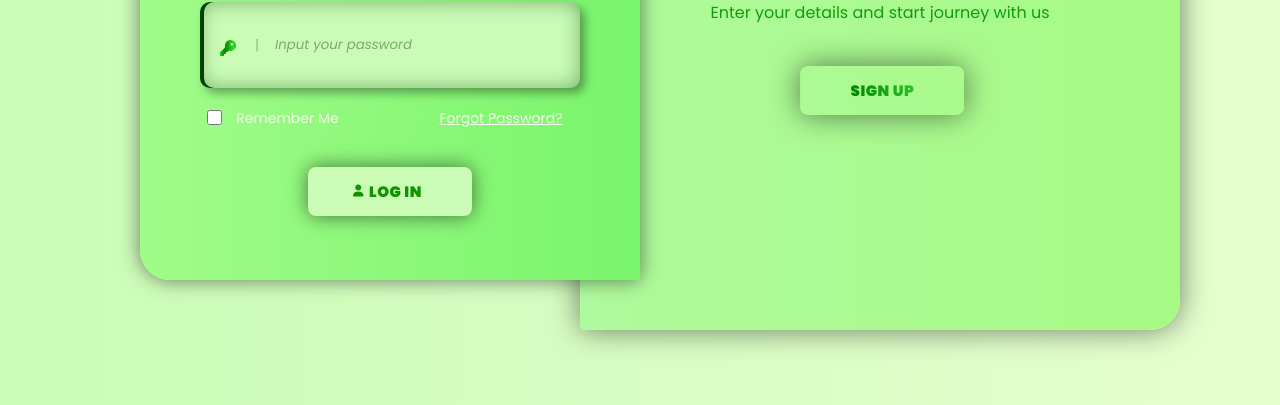
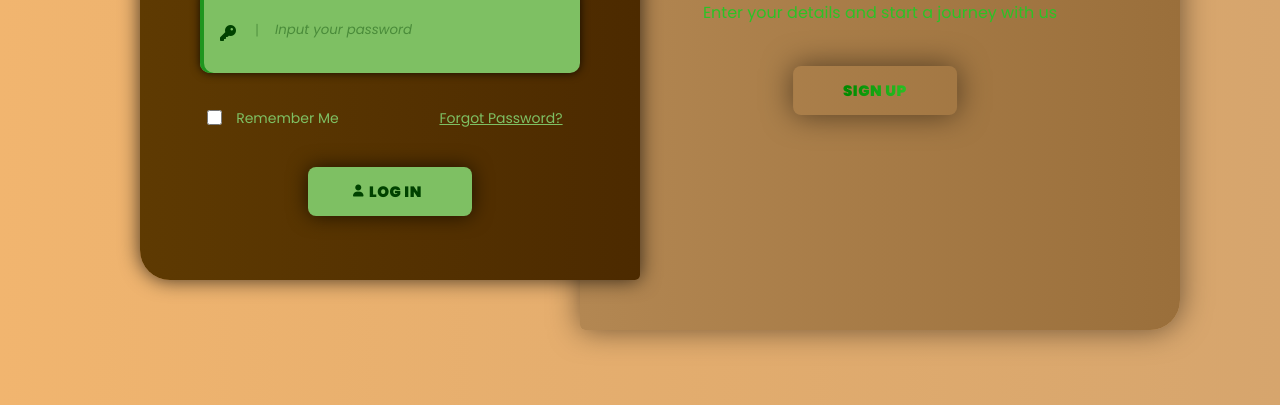
Before and after one commit to EmpireTech-Internship-Program/internship-program-ui-lazaro, a plain HTML site: page Project/Login/index.html in a window 1280 px wide. Shown: the part 395-800 px from the top of the page. Drawn offline with Linux system fonts and the light colour scheme; files whose address does not match are found by name.

Commit message:
Forgot Password/Password Reset update

```diff
--- a/Project/index.html
+++ b/Project/Login/index.html
@@ -4,14 +4,15 @@
 <head>
     <meta charset="UTF-8">
     <meta name="viewport" content="width=device-width, initial-scale=1.0">
-    <link rel="stylesheet" href="css/styles.css">
+    <link rel="stylesheet" href="../css/styles.css">
     <link rel="stylesheet" href="https://cdnjs.cloudflare.com/ajax/libs/font-awesome/6.5.1/css/all.min.css">
-    <title>Welcome - Empire</title>
+    <link rel="icon" type="image/png" href="../images/Logo-BrownBG.png">
+    <title>Welcome - Empire Finance Network</title>
 </head>
 
 <body>
 
-    <div class="container1">
+    <div class="container">
         <div class="login-container">
             <form>
                 <h1>Login Please</h1>
@@ -31,7 +32,7 @@
                         <input type="checkbox" class="checkbox">
                         Remember Me
                     </label>
-                    <a href="#">Forgot Password?</a>
+                    <a href="../Login/index_recovery.html">Forgot Password?</a>
                 </div>
                 <button type="submit">
                     <i class="fa-solid fa-user"></i>
@@ -40,10 +41,10 @@
             </form>
         </div>
     </div>
-    <div class="container2" id="container">
+    <div class="toggle-container" id="container">
         <div class="signUp-container">
             <h1>Welcome!</h1>
-            <p>Enter your details and start journey with us</p>
+            <p>Enter your details and start a journey with us</p>
             <button>Sign Up</button>
         </div>
     </div>
--- /dev/null
+++ b/Project/css/PasswordReset.css
@@ -0,0 +1,120 @@
+@import url('https://fonts.googleapis.com/css2?family=Poppins:ital,wght@0,100;0,200;0,300;0,400;0,500;0,600;0,700;0,800;0,900;1,100;1,200;1,300;1,400;1,500;1,600;1,700;1,800;1,900&display=swap');
+
+* {
+    margin: 0;
+    padding: 0;
+    box-sizing: border-box;
+    font-family: 'Poppins', sans-serif;
+}
+
+body {
+    background-color: #5e3a02;
+    background: linear-gradient(to right, #f1b56f, #d6a56d);
+    display: flex;
+    align-items: center;
+    justify-content: center;
+    flex-direction: column;
+    height: 100vh;
+}
+
+/* Box */
+
+.container {
+    display: flex;
+    align-items: center;
+    justify-content: center;
+    flex-direction: column;
+    background-color: #5e3a02;
+    background: linear-gradient(to right, #5e3a02, #4c2a00);
+    width: 500px;
+    max-width: 100%;
+    min-height: 500px;
+    border-radius: 30px 5px;
+    position: absolute;
+    box-shadow: 0 0 20px rgba(0, 0, 0, 0.514);
+}
+
+.container form {
+    display: flex;
+    align-items: center;
+    justify-content: center;
+    flex-direction: column;
+}
+
+/* Title */
+
+.container h1 {
+    color: #2cc226;
+    display: flex;
+    transform: translateY(-50px);
+}
+
+/* Input box */
+
+.container .input-box {
+    position: relative;
+    width: 380px;
+    padding: 20px;
+    margin: 8px;
+    border: 0;
+    border-radius: 10px;
+    outline: none;
+    background-color: #7ec063;
+    box-shadow: 0 0 20px rgba(0, 0, 0, 0.35);
+    transform: translateY(-15px);
+}
+
+/* Input */
+
+.container input {
+    width: 300px;
+    margin: 8px 50px;
+    border: 0;
+    outline: none;
+    background-color: transparent;
+}
+
+.container .input-box input::placeholder {
+    font-style: italic;
+    color: #0042004d;
+}
+
+/* Input box icon */
+
+.container i {
+    position: absolute;
+    left: 20px;
+    top: 50%;
+    transform: translateY(-5px);
+    color: #004200;
+}
+
+/* Separator ("|") between icon and input box */
+
+.container .input-box p {
+    position: absolute;
+    left: 55px;
+    top: 50%;
+    transform: translateY(-10px);
+    font-size: 14px;
+    color: #0042004d;
+}
+
+/* 'Continue' button */
+
+.container button {
+    display: flex;
+    background-color: #7ec063;
+    color: #004200;
+    font-size: 15px;
+    padding: 13px 40px;
+    margin: 0;
+    border: 0;
+    border-radius: 8px;
+    font-weight: 900;
+    letter-spacing: 0.5px;
+    text-transform: uppercase;
+    cursor: pointer;
+    box-shadow: 0 0 20px rgba(0, 0, 0, 0.541);
+    transform: translateY(25px);
+}
--- /dev/null
+++ b/Project/css/passwordRecovery.css
@@ -0,0 +1,127 @@
+@import url('https://fonts.googleapis.com/css2?family=Poppins:ital,wght@0,100;0,200;0,300;0,400;0,500;0,600;0,700;0,800;0,900;1,100;1,200;1,300;1,400;1,500;1,600;1,700;1,800;1,900&display=swap');
+
+* {
+    margin: 0;
+    padding: 0;
+    box-sizing: border-box;
+    font-family: 'Poppins', sans-serif;
+}
+
+body {
+    background-color: #f1b56f;
+    background: linear-gradient(to right, #f1b56f, #d6a56d);
+    display: flex;
+    align-items: center;
+    justify-content: center;
+    flex-direction: column;
+    height: 100vh;
+}
+
+/* Box */
+
+.container {
+    display: flex;
+    align-items: center;
+    justify-content: center;
+    flex-direction: column;
+    background-color: #5e3a02;
+    background: linear-gradient(to right, #5e3a02, #4c2a00);
+    width: 500px;
+    max-width: 100%;
+    min-height: 400px;
+    border-radius: 30px 5px;
+    position: absolute;
+    box-shadow: 0 0 20px rgba(0, 0, 0, 0.514);
+}
+
+.container form {
+    display: flex;
+    align-items: center;
+    justify-content: center;
+    flex-direction: column;
+}
+
+/* Title */
+
+.container h1 {
+    color: #2cc226;
+    display: flex;
+    transform: translateY(-30px);
+}
+
+/* Subtitle */
+
+.container p {
+    color: #2cc226;
+    display: flex;
+    transform: translateY(-20px);
+}
+
+/* Input box */
+
+.container .input-box {
+    position: relative;
+    width: 380px;
+    padding: 20px;
+    margin: 8px;
+    border: 0;
+    border-radius: 10px;
+    outline: none;
+    background-color: #7ec063;
+    box-shadow: 0 0 20px rgba(0, 0, 0, 0.685);
+}
+
+/* Input */
+
+.container input {
+    width: 300px;
+    margin: 8px 55px;
+    border: 0;
+    outline: none;
+    background-color: transparent;
+}
+
+.container input::placeholder {
+    font-style: italic;
+    color: #0042006b;
+}
+
+/* Input box icon */
+
+.container i {
+    position: absolute;
+    left: 20px;
+    top: 50%;
+    transform: translateY(-5px);
+    color: #004200;
+}
+
+/* Separator ("|") between icon and input box */
+
+.container .input-box p {
+    position: absolute;
+    left: 55px;
+    top: 50%;
+    transform: translateY(-10px);
+    font-size: 14px;
+    color: #0042004d;
+}
+
+/* 'Reset Password' button */
+
+.container button {
+    display: flex;
+    background-color: #7ec063;
+    color: #004200;
+    font-size: 15px;
+    padding: 13px 50px;
+    margin: 0;
+    border: 0;
+    border-radius: 8px;
+    font-weight: 900;
+    letter-spacing: 0.5px;
+    text-transform: uppercase;
+    cursor: pointer;
+    box-shadow: 0 0 20px rgba(0, 0, 0, 0.719);
+    transform: translateY(30px);
+}
--- a/Project/css/styles.css
+++ b/Project/css/styles.css
@@ -8,8 +8,8 @@
 }
 
 body {
-    background-color: #affa9d;
-    background: linear-gradient(to right, #cafcb6, #e5ffcf);
+    background-color: #ffce95;
+    background: linear-gradient(to right, #f1b56f, #d6a56d);
     display: flex;
     align-items: center;
     justify-content: center;
@@ -19,24 +19,24 @@ body {
 
 /* Left Box (Login side) */
 
-.container1 {
+.container {
     display: flex;
     align-items: center;
     justify-content: center;
     flex-direction: column;
-    background-color: #79f46b;
-    background: linear-gradient(to right, #a0fc89, #79f46b);
+    background-color: #5e3a02;
+    background: linear-gradient(to right, #5e3a02, #4c2a00);
     width: 500px;
     max-width: 100%;
     min-height: 550px;
     border-radius: 5px 30px;
     position: absolute;
     transform: translateX(-50%);
-    box-shadow: 0 0 20px rgba(0, 0, 0, 0.514);
+    box-shadow: 0 0 20px rgba(0, 0, 0, 0.719);
     z-index: 1;
 }
 
-.container1 form {
+.container .login-container form {
     display: flex;
     align-items: center;
     justify-content: center;
@@ -45,15 +45,30 @@ body {
 
 /* Login title */
 
-.container1 h1 {
-    color: #004200;
+.container .login-container h1 {
+    color: #2cc226;
     display: flex;
     transform: translateY(-60px);
 }
 
+/* Input box */
+
+.container .login-container .input-box {
+    position: relative;
+    width: 380px;
+    padding: 25px;
+    margin: 8px;
+    border: 0;
+    border-radius: 10px;
+    outline: none;
+    background-color: #7ec063;
+    box-shadow: 0 0 10px rgba(0, 0, 0, 0.788), inset 4px 0 0 rgb(31, 150, 31);
+    transform: translateY(-15px);
+}
+
 /* Input */
 
-.container1 input {
+.container .login-container input {
     width: 300px;
     margin: 8px 50px;
     border: 0;
@@ -61,43 +76,24 @@ body {
     background-color: transparent;
 }
 
-/* Input box */
-
-.container1 .input-box {
-    position: relative;
-    width: 380px;
-    padding: 25px;
-    margin: 8px;
-    border: 0;
-    border-radius: 10px;
-    outline: none;
-    background-color: #cafcb6;
-    box-shadow: 5px 5px 10px rgba(0, 0, 0, 0.35), inset 4px 0 0 rgb(0, 66, 0), inset 0 0 20px rgba(0, 66, 0, 0.404);
-}
-
-.container1 input::placeholder {
+.container .login-container input::placeholder {
     font-style: italic;
     color: #0042006b;
 }
 
 /* Input box icons */
 
-.container1 .input-box i {
+.container .login-container .input-box i {
     position: absolute;
     left: 20px;
     top: 50%;
     transform: translateY(-5px);
-    background: linear-gradient(to right, #008a00, #0f9d0d, #1eb01a, #2cc226, #3bd533, #2cc226, #1eb01a, #0f9d0d, #008a00, #0f9d0d, #1eb01a, #2cc226, #3bd533, #2cc226, #1eb01a, #0f9d0d, #008a00);
-    background-size: 200% 100%;
-    color: transparent;
-    background-clip: text;
-    -webkit-background-clip: text;
-    animation: colorMove 3s linear infinite;
+    color: #004200;
 }
 
 /* Separator ("|") between icon and input box */
 
-.container1 .input-box p {
+.container .login-container .input-box p {
     position: absolute;
     left: 55px;
     top: 50%;
@@ -108,39 +104,39 @@ body {
 
 /* 'Remember Me' & 'Forgot Password?' wrapper */
 
-.container1 .remember-forgot {
+.container .login-container .remember-forgot {
     vertical-align: middle;
     font-size: 14px;
-    color: #f2ffe7;
+    color: #7ec063;
     position: relative;
     transform: translateY(12px);
 }
 
 /* 'Remember Me' checkbox */
 
-.container1 .remember-forgot label input {
+.container .login-container .remember-forgot label input {
     width: 15px;
     height: 15px;
     margin: 0;
     vertical-align: middle;
     transform: translate(-10px, -2px);
-    accent-color: #0f9400;
+    accent-color: #7ec063;
 }
 
 /* 'Forgot Password?' Hyperlink */
 
-.container1 a {
-    color: #f2ffe7;
+.container .login-container a {
+    color: #7ec063;
     font-size: 14px;
     margin-left: 97px;
 }
 
 /* 'Log in' button */
 
-.container1 button {
+.container .login-container button {
     display: flex;
-    background-color: #cafcb6;
-    color: #0f9400;
+    background-color: #7ec063;
+    color: #004200;
     font-size: 15px;
     padding: 13px 50px;
     margin: 0;
@@ -150,13 +146,13 @@ body {
     letter-spacing: 0.5px;
     text-transform: uppercase;
     cursor: pointer;
-    box-shadow: 0 0 20px rgba(0, 0, 0, 0.541);
+    box-shadow: 0 0 20px rgba(0, 0, 0, 0.658);
     transform: translateY(50px);
 }
 
 /* User Icon (Inside 'Log in' Button) */
 
-.container1 button i {
+.container .login-container button i {
     vertical-align: middle;
     transform: translate(-5px, 5px);
     font-size: 12px;
@@ -164,9 +160,9 @@ body {
 
 /* Right box (Sign Up side) */
 
-.container2 {
-    background-color: #affa9d;
-    background: linear-gradient(to right, #affa9d, #a6fa84);
+.toggle-container {
+    background-color: #b38752;
+    background: linear-gradient(to right, #b38752, #9a6f3b);
     width: 600px;
     max-width: 100%;
     min-height: 650px;
@@ -181,7 +177,7 @@ body {
 
 /* Right box title */
 
-.container2 h1 {
+.toggle-container h1 {
     transform: translateX(25%);
     background: linear-gradient(to right, #008a00, #0f9d0d, #1eb01a, #2cc226, #3bd533, #2cc226, #1eb01a, #0f9d0d, #008a00, #0f9d0d, #1eb01a, #2cc226, #3bd533, #2cc226, #1eb01a, #0f9d0d, #008a00);
     background-size: 200% 100%;
@@ -193,15 +189,15 @@ body {
 
 /* Subtitle */
 
-.container2 p {
+.toggle-container p {
     transform: translateY(30%);
-    color: #0f9d0d;
+    color: #2cc226;
 }
 
 /* 'Sign Up' Button */
 
-.container2 button {
-    background-color: #cafcb6;
+.toggle-container button {
+    background-color: #b38752;
     transform: translate(55%, 100%);
     font-size: 15px;
     padding: 13px 50px;
```
Also changed, not shown: Project/Login/index_passwordReset.html (added, +37 -0 lines), Project/Login/index_recovery.html (added, +33 -0 lines), Project/Icons.txt (deleted), Project/images/Logo-BrownBG.png (added), Project/images/Logo-transparentBG.png (added), Project/images/Logo.jpg (added), Project/txt/ColorPalette.txt, Project/txt/Icons.txt (added).
